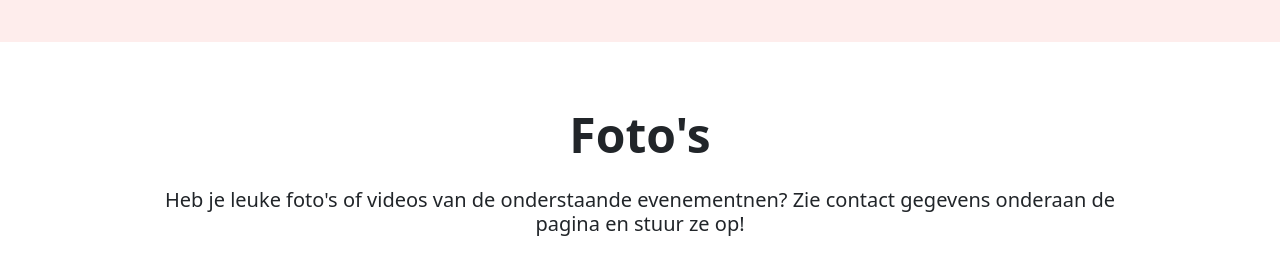
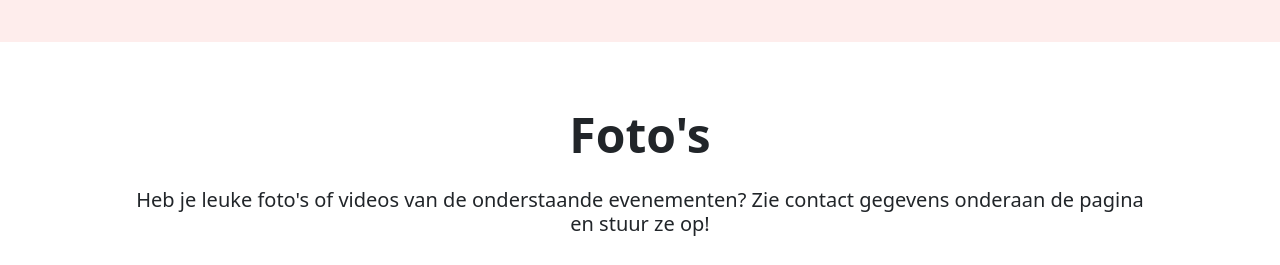
Before and after one commit to Tim-Bolhoeve/nick_en_esmee, a plain HTML site: page index.html in a window 1280 px wide. Shown: the part 458-723 px from the top of the page. Drawn offline with nearby package versions, Linux system fonts and the light colour scheme.

Commit message:
Spelfout fix

```diff
--- a/index.html
+++ b/index.html
@@ -73,7 +73,7 @@
     <section class="fotos" id="fotos">
         <div class="container">
         <h2 class="display-5 fw-bold mb-4">Foto's</h2>
-        <h5>Heb je leuke foto's of videos van de onderstaande evenementnen? Zie contact gegevens onderaan de pagina en stuur ze op!</h5>
+        <h5>Heb je leuke foto's of videos van de onderstaande evenementen? Zie contact gegevens onderaan de pagina en stuur ze op!</h5>
             <div class="row">
                 <div class="col-lg col-sm-6 mt-4">
                     <a href="https://drive.google.com/drive/folders/1e_kmEW_Nk0MAbp9opixnx5QsXKjE9aQ5?usp=sharing">
```
